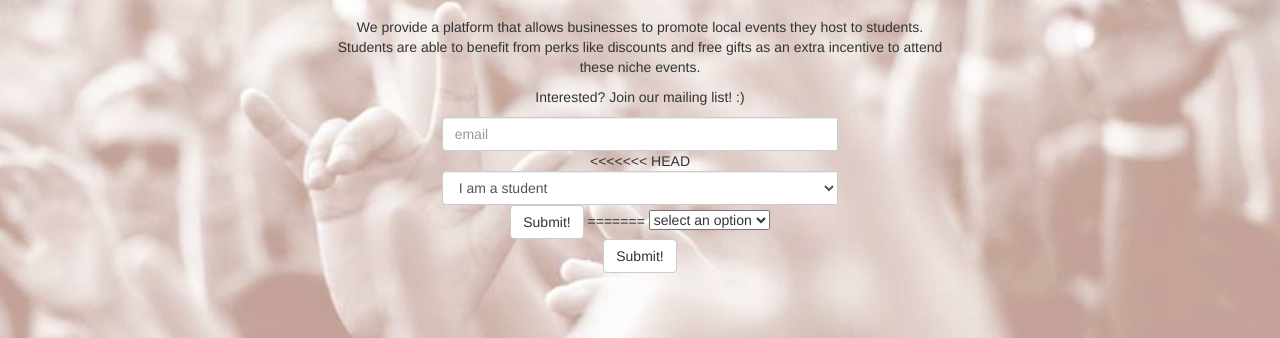
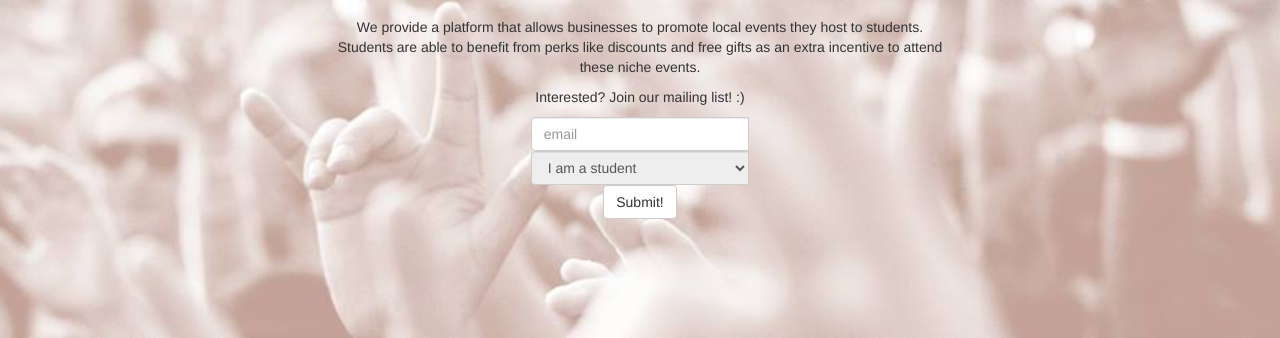
Before and after one commit to Mst96/Evineer, a plain HTML site: page index.html in a window 1280 px wide. Shown: the part 462-800 px from the top of the page. Drawn offline with nearby package versions, Linux system fonts and the light colour scheme.

Commit message:
positioning

```diff
--- a/index.html
+++ b/index.html
@@ -99,23 +99,14 @@
 
           <div class="input-group marginBottom">
             <input type="text" class="form-control" placeholder="email" id="email">
-<<<<<<< HEAD
             <div class="form-group">
-              <select class="form-control" id="sel1">
+              <select class="form-control" id="role" disabled="disabled" selected="selected">
               <option value="student">I am a student</option>
               <option value="Business">I am a business</option>
               </select>
 
               <button onClick="submitRegistration()" class="btn btn-default marginBottom" value="Submit">Submit!</button>
-=======
-            <select id="role">
-                <option value="" disabled="disabled" selected="selected">select an option</option>
-                <option value="Student">Student</option>
-                <option value="Business">Business</option>
-            </select>
-            <div class="input-group-btn">
-              <button type="button" onClick="submitRegistration()" class="btn btn-default" value="Submit">Submit!</button>
->>>>>>> fd973191e30e8b5fbcfb2d4a053d46724483ad93
+
             </div>
             <div id="errors">
             </div>
```
